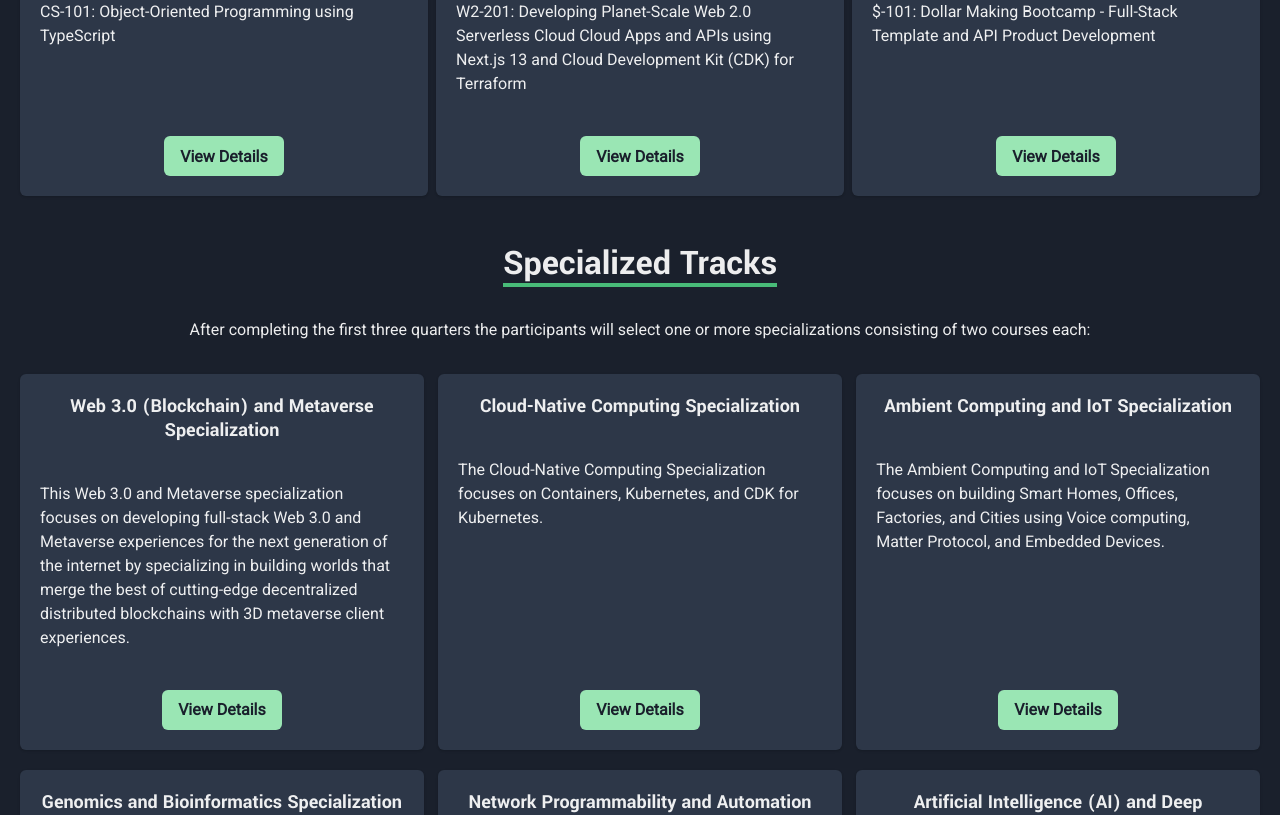
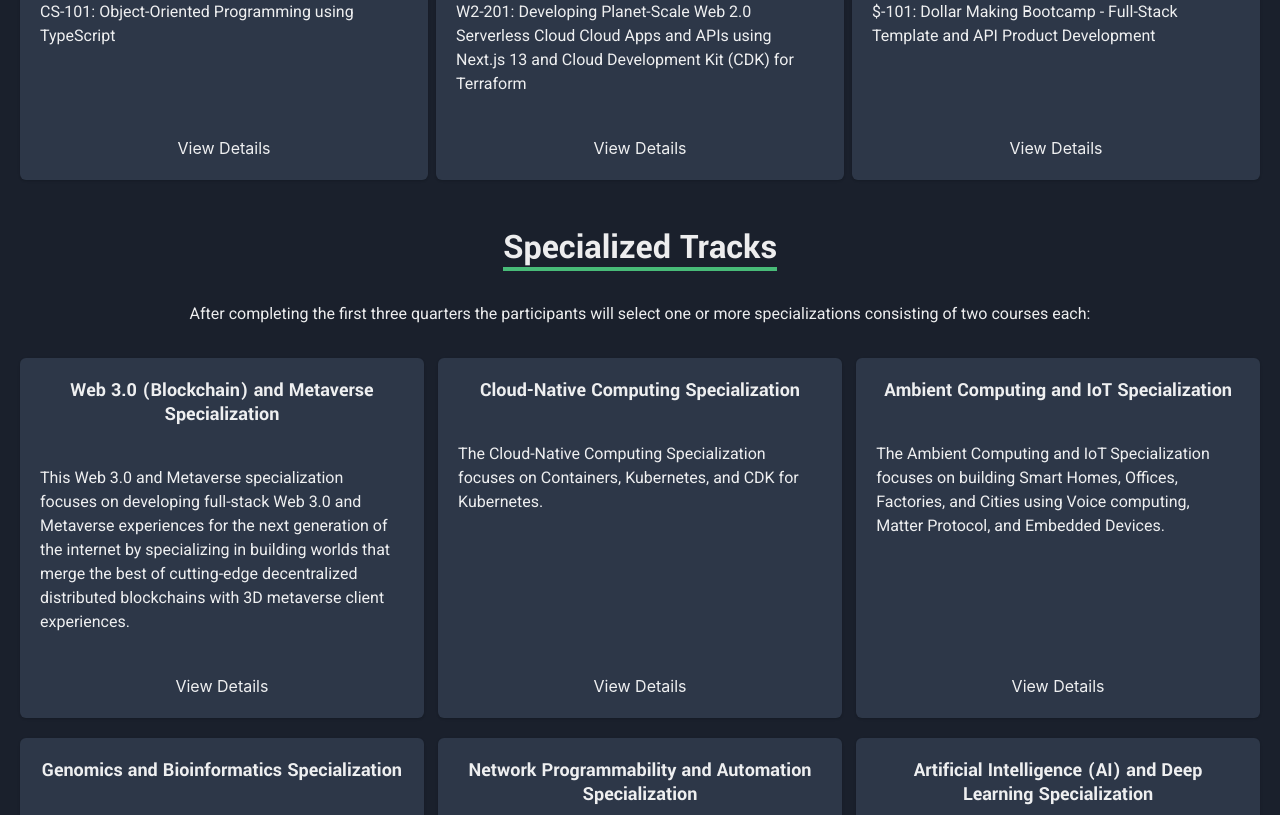
Before and after one commit to jawwad-ali/panaverse, a Next.js app: page / in a window 1280 px wide. Shown: the part 1140-1955 px from the top of the page. Built offline with nearby package versions, Linux system fonts and the light colour scheme.

Commit message:
remove buttin

```diff
--- a/app/components/CardSection.tsx
+++ b/app/components/CardSection.tsx
@@ -53,9 +53,9 @@ const CardSection = ({ quarter, oneLiner, link }: CardProps) => {
           <Text className={roboto.className}>{oneLiner}</Text>
         </CardBody>
         <CardFooter>
-          <Button colorScheme="green" className={roboto.className}>
+          {/* <Button colorScheme="green" className={roboto.className}> */}
             <Link href={`${link}`}>View Details</Link>
-          </Button>
+          {/* </Button> */}
         </CardFooter>
       </Card>
     </>
```
